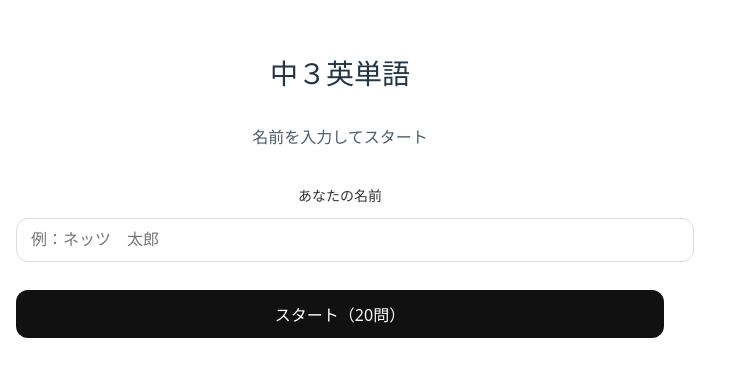
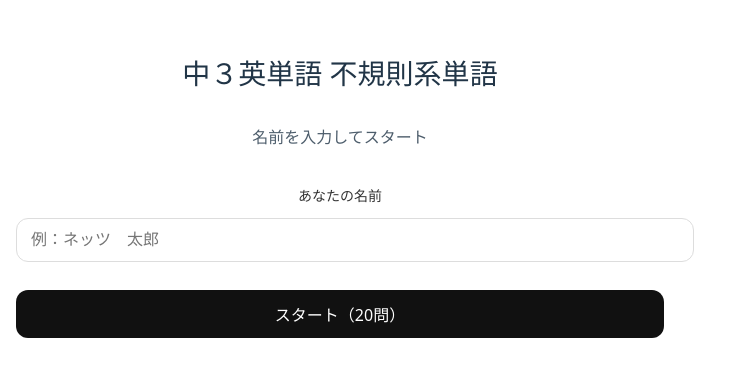
Before and after one commit to kohiramotonetz-create/eitou-fukisoku, a React (Vite) app: page / in a window 1280 px wide. Shown: the part 211-588 px from the top of the page, without its empty margins (0-741 px from the left). Built offline with nearby package versions, Linux system fonts and the light colour scheme.

Commit message:
修正３

```diff
--- a/src/App.jsx
+++ b/src/App.jsx
@@ -223,7 +223,7 @@ export default function App() {
   if (step === "start") {
     content = (
       <div style={wrapStyle}>
-        <h1 style={{ fontSize: 28, marginBottom: 8 }}>中３英単語</h1>
+        <h1 style={{ fontSize: 28, marginBottom: 8 }}>中３英単語 不規則系単語</h1>
         <p style={{ opacity: 0.8, marginBottom: 16 }}>名前を入力してスタート</p>
 
         <label style={labelStyle}>あなたの名前</label>
```
